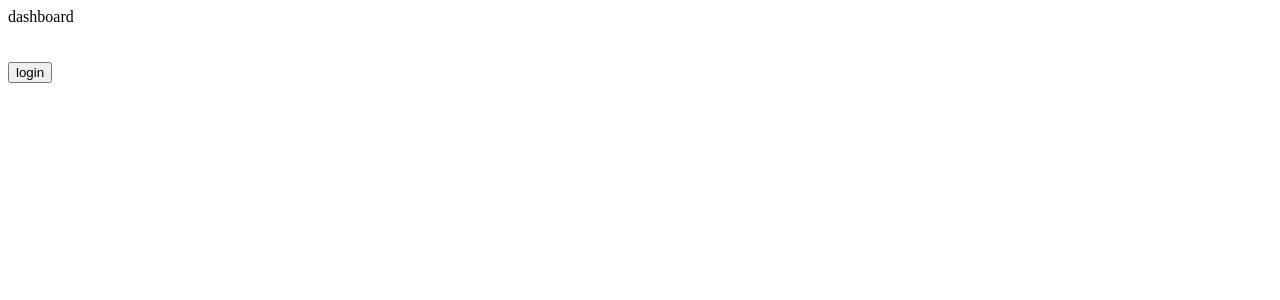
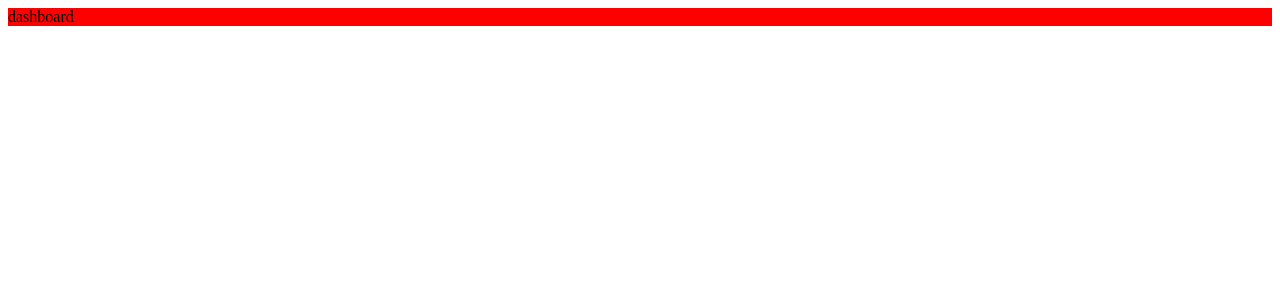
Before and after one commit to imoncrack27/RCTS---Operational-System, a Next.js app: page /dashboard in a window 1280 px wide. Shown: the top 300 px of the page. Built offline with nearby package versions, Linux system fonts and the light colour scheme.

Commit message:
routing is now fixed

```diff
--- a/src/components/footer/Footer.tsx
+++ b/src/components/footer/Footer.tsx
@@ -1,8 +1,7 @@
-import React from "react";
 import "./footer.css";
 
-function Footer() {
+const Footer = () => {
   return <div className="footer">Footer</div>;
-}
+};
 
 export default Footer;
--- a/src/components/footer/footer.css
+++ b/src/components/footer/footer.css
@@ -0,0 +1 @@
+.footer{}
--- a/src/components/menu/Menu.tsx
+++ b/src/components/menu/Menu.tsx
@@ -1,8 +1,7 @@
-import React from "react";
 import "./menu.css";
 
-function Menu() {
+const Menu = () => {
   return <div className="menu">Menu</div>;
-}
+};
 
 export default Menu;
--- a/src/components/menu/menu.css
+++ b/src/components/menu/menu.css
@@ -0,0 +1 @@
+.menu{}
--- a/src/components/navbar/Navbar.tsx
+++ b/src/components/navbar/Navbar.tsx
@@ -1,8 +1,7 @@
-import React from "react";
 import "./navbar.css";
 
-function Navbar() {
+const Navbar = () => {
   return <div className="navbar">Navbar</div>;
-}
+};
 
 export default Navbar;
--- a/src/components/navbar/navbar.css
+++ b/src/components/navbar/navbar.css
@@ -0,0 +1 @@
+.navbar{}
--- a/src/main.tsx
+++ b/src/main.tsx
@@ -6,10 +6,6 @@ import { BrowserRouter, Routes, Route } from "react-router-dom";
 
 ReactDOM.createRoot(document.getElementById("root")!).render(
   <React.StrictMode>
-    <BrowserRouter>
-      <Routes>
-        <Route path="*" element={<App />}></Route>
-      </Routes>
-    </BrowserRouter>
+    <App />
   </React.StrictMode>
 );
--- /dev/null
+++ b/src/pages/dashboard/dashboard.css
@@ -0,0 +1,3 @@
+.dashboard{
+    background-color: #ff0000;
+}
--- a/src/pages/dashboard/index.tsx
+++ b/src/pages/dashboard/index.tsx
@@ -1,15 +1,8 @@
 import React, { FunctionComponent } from "react";
+import "./dashboard.css";
 
 const Dashboard: FunctionComponent = () => {
-  return (
-    <div>
-      dashboard
-      <br />
-      <br />
-      <br />
-      <button onClick={() => console.log("click")}>login</button>
-    </div>
-  );
+  return <div className="dashboard">dashboard</div>;
 };
 
 export default Dashboard;
```
Also changed, not shown: src/App.tsx (+52 -37 lines).
